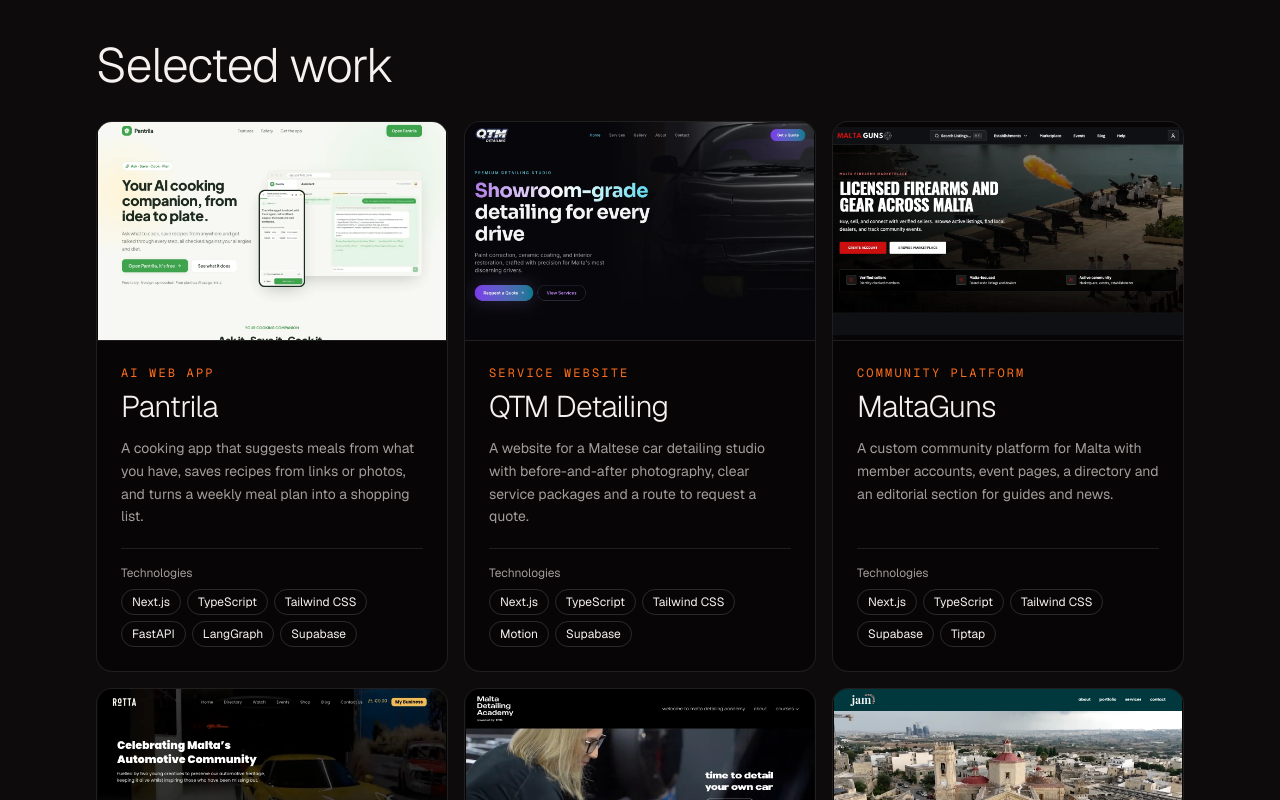
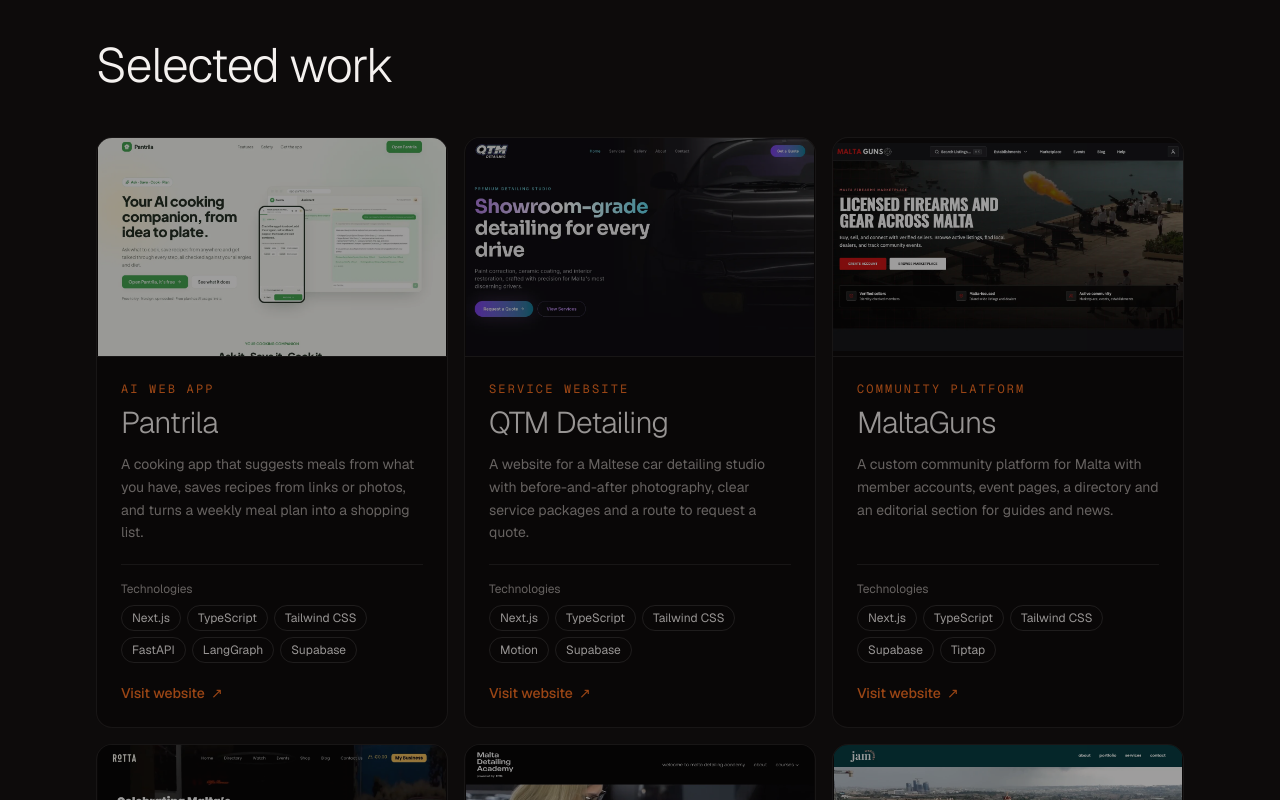
Before and after one commit to mikegauci/onyx, a Next.js app in the folder apps/site/: page /services/web-design-development in a window 1280 px wide. Shown: the part 1900-2700 px from the top of the page. Built offline with nearby package versions, Linux system fonts and the light colour scheme; no server answers.

Commit message:
feat(site): link portfolio cards and add motion effects

```diff
--- a/apps/site/src/app/globals.css
+++ b/apps/site/src/app/globals.css
@@ -517,3 +517,80 @@ a:focus-visible .link-draw {
     transform: scale(1);
   }
 }
+
+.portfolio-card:focus-within {
+  border-color: color-mix(in oklch, var(--brand) 62%, transparent);
+}
+
+@media (hover: hover) and (pointer: fine) {
+  .portfolio-card:hover {
+    border-color: color-mix(in oklch, var(--brand) 52%, transparent);
+    box-shadow: 0 12px 35px color-mix(in oklch, var(--brand) 15%, transparent);
+  }
+}
+
+@media (prefers-reduced-motion: no-preference) {
+  .portfolio-card {
+    transition:
+      translate 260ms ease,
+      border-color 260ms ease,
+      box-shadow 260ms ease;
+  }
+
+  .portfolio-image-content {
+    transition: scale 450ms cubic-bezier(0.2, 0.7, 0.2, 1);
+  }
+
+  .portfolio-image::after {
+    content: "";
+    position: absolute;
+    inset: 0;
+    pointer-events: none;
+    background: linear-gradient(105deg, transparent 28%, oklch(1 0 0 / 22%) 50%, transparent 71%);
+    transform: translateX(-110%);
+  }
+
+  .portfolio-card:focus-within .portfolio-image::after {
+    animation: portfolio-sweep 700ms ease-out;
+  }
+
+  @media (hover: hover) and (pointer: fine) {
+    .portfolio-card:hover {
+      translate: 0 -5px;
+    }
+
+    .portfolio-card:hover .portfolio-image-content {
+      scale: 1.04;
+    }
+
+    .portfolio-card:hover .portfolio-image::after {
+      animation: portfolio-sweep 700ms ease-out;
+    }
+  }
+
+  @supports (animation-timeline: view()) {
+    .portfolio-card:not(:focus-within) {
+      animation: portfolio-enter linear both;
+      animation-timeline: view();
+      animation-range: entry 0% entry 58%;
+    }
+  }
+}
+
+@keyframes portfolio-enter {
+  from {
+    opacity: 0.6;
+    transform: translateY(16px);
+  }
+
+  to {
+    opacity: 1;
+    transform: translateY(0);
+  }
+}
+
+@keyframes portfolio-sweep {
+  to {
+    transform: translateX(110%);
+  }
+}
--- a/apps/site/src/app/services/web-design-development/page.tsx
+++ b/apps/site/src/app/services/web-design-development/page.tsx
@@ -161,16 +161,19 @@ export default function WebDesignPage() {
               Selected work
             </h2>
             <div className="mt-8 grid gap-4 md:grid-cols-3">
-              {webDesignProjects.map(({ name, type, description, screenshot, technologies }) => (
+              {webDesignProjects.map(
+                ({ name, type, description, screenshot, technologies, website }) => (
                   <article
                     key={name}
                     aria-label={name}
-                  className="bg-background flex flex-col overflow-hidden rounded-2xl border border-white/10"
+                    className="portfolio-card bg-background flex flex-col overflow-hidden rounded-2xl border border-white/10"
                   >
                     <a
-                    href={screenshot.src}
-                    aria-label={`View full-size screenshot of ${name}`}
-                    className="group focus-visible:ring-ring relative block aspect-[8/5] overflow-hidden border-b border-white/10 focus-visible:ring-2 focus-visible:ring-inset"
+                      href={website}
+                      target="_blank"
+                      rel="noopener noreferrer"
+                      aria-label={`${name} screenshot — visit website (opens in a new tab)`}
+                      className="portfolio-image group focus-visible:outline-ring relative block aspect-[8/5] overflow-hidden border-b border-white/10 focus-visible:outline-2 focus-visible:-outline-offset-3"
                     >
                       <Image
                         src={screenshot.src}
@@ -178,13 +181,13 @@ export default function WebDesignPage() {
                         width={1280}
                         height={screenshot.height}
                         sizes="(min-width: 1152px) 352px, (min-width: 768px) 32vw, 100vw"
-                      className="h-full w-full object-contain"
+                        className="portfolio-image-content h-full w-full object-contain"
                       />
                       <span
                         aria-hidden
-                      className="pointer-events-none absolute right-3 bottom-3 rounded-full bg-black/85 px-3 py-1.5 text-xs text-white opacity-0 transition-opacity group-hover:opacity-100 group-focus-visible:opacity-100"
+                        className="pointer-events-none absolute right-3 bottom-3 z-10 rounded-full bg-black/85 px-3 py-1.5 text-xs text-white opacity-0 group-hover:opacity-100 group-focus-visible:opacity-100 motion-safe:transition-opacity"
                       >
-                      View screenshot ↗
+                        Visit website ↗
                       </span>
                     </a>
                     <div className="flex flex-1 flex-col p-5 sm:p-6">
@@ -198,7 +201,10 @@ export default function WebDesignPage() {
                       <p className="text-muted-foreground border-t border-white/10 pt-4 text-xs">
                         Technologies
                       </p>
-                    <ul aria-label={`${name} technologies`} className="mt-2 flex flex-wrap gap-1.5">
+                      <ul
+                        aria-label={`${name} technologies`}
+                        className="mt-2 flex flex-wrap gap-1.5"
+                      >
                         {technologies.map((technology) => (
                           <li
                             key={technology}
@@ -208,9 +214,19 @@ export default function WebDesignPage() {
                           </li>
                         ))}
                       </ul>
+                      <a
+                        href={website}
+                        target="_blank"
+                        rel="noopener noreferrer"
+                        aria-label={`Visit website — ${name} (opens in a new tab)`}
+                        className="text-brand focus-visible:outline-ring mt-5 inline-flex w-fit items-center gap-1.5 rounded-sm text-sm font-medium underline-offset-4 hover:underline focus-visible:outline-2 focus-visible:outline-offset-4"
+                      >
+                        Visit website <span aria-hidden="true">↗</span>
+                      </a>
                     </div>
                   </article>
-              ))}
+                ),
+              )}
             </div>
           </div>
         </section>
--- a/apps/site/src/content/web-design.ts
+++ b/apps/site/src/content/web-design.ts
@@ -55,6 +55,7 @@ export const webDesignPackages = [
 export const webDesignProjects = [
   {
     name: "Pantrila",
+    website: "https://pantrila.com/",
     type: "AI web app",
     screenshot: {
       src: "/portfolio/pantrila.webp",
@@ -67,6 +68,7 @@ export const webDesignProjects = [
   },
   {
     name: "QTM Detailing",
+    website: "https://www.qtmdetailing.mt/",
     type: "Service website",
     screenshot: {
       src: "/portfolio/qtm-detailing.webp",
@@ -79,6 +81,7 @@ export const webDesignProjects = [
   },
   {
     name: "MaltaGuns",
+    website: "https://www.maltaguns.com/",
     type: "Community platform",
     screenshot: {
       src: "/portfolio/maltaguns-homepage.webp",
@@ -91,6 +94,7 @@ export const webDesignProjects = [
   },
   {
     name: "Rotta",
+    website: "https://rotta.mt/",
     type: "Automotive community platform",
     screenshot: {
       src: "/portfolio/rotta.webp",
@@ -103,6 +107,7 @@ export const webDesignProjects = [
   },
   {
     name: "Malta Detailing Academy",
+    website: "https://mda.mt/",
     type: "Training website",
     screenshot: {
       src: "/portfolio/mda.webp",
@@ -115,6 +120,7 @@ export const webDesignProjects = [
   },
   {
     name: "Jam Weddings",
+    website: "https://jam.mt/",
     type: "Creative portfolio",
     screenshot: {
       src: "/portfolio/jam.webp",
@@ -127,6 +133,7 @@ export const webDesignProjects = [
   },
   {
     name: "Thrust Studio",
+    website: "https://www.thruststudio.co/",
     type: "Creative portfolio",
     screenshot: {
       src: "/portfolio/thrust-studio.webp",
@@ -139,6 +146,7 @@ export const webDesignProjects = [
   },
   {
     name: "Beachaven",
+    website: "https://www.beachavencomplex.com/",
     type: "Hospitality website",
     screenshot: {
       src: "/portfolio/beachaven.webp",
@@ -151,6 +159,7 @@ export const webDesignProjects = [
   },
   {
     name: "Motor Element",
+    website: "https://www.motorelement.com/",
     type: "E-commerce storefront",
     screenshot: {
       src: "/portfolio/motor-element-shopify.webp",
```
Also changed, not shown: 1 other file (tests, documents, lock files or other folders). Lines whose indentation alone changed are shown as unchanged.
